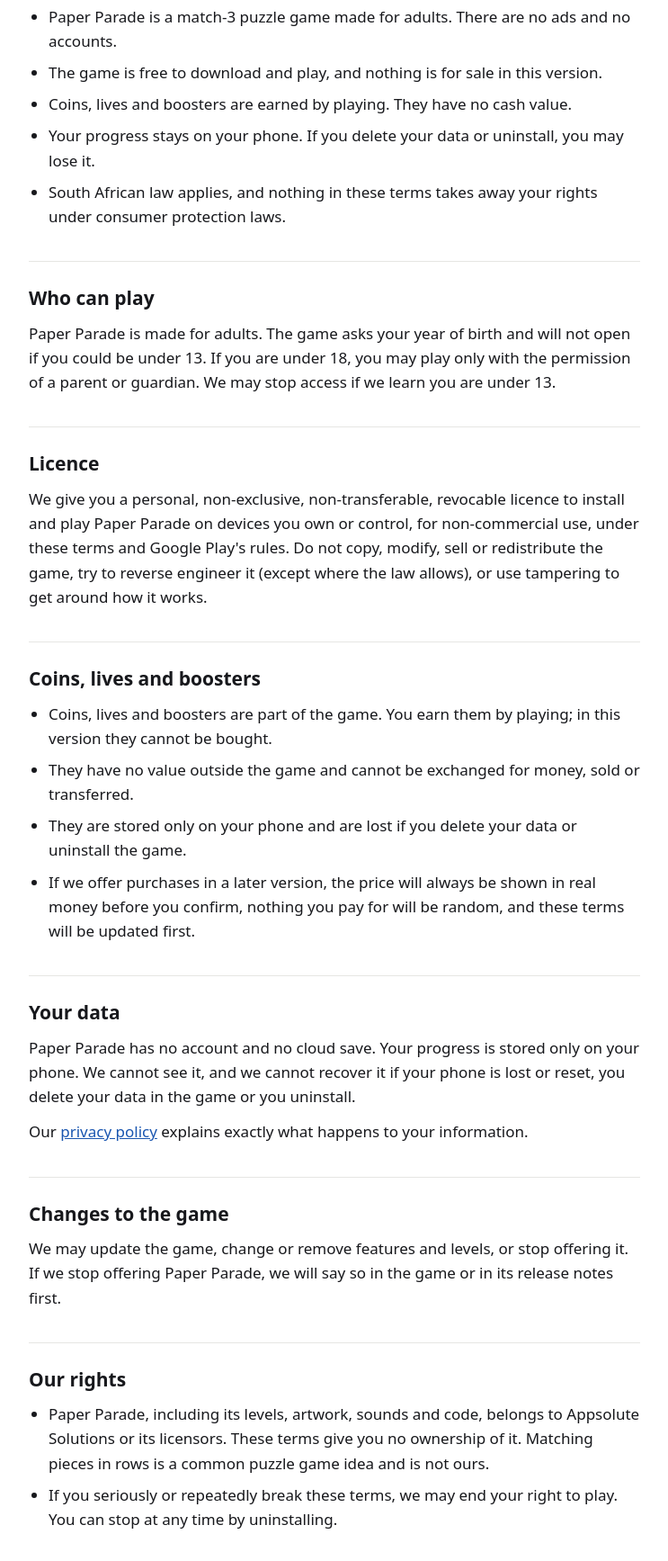
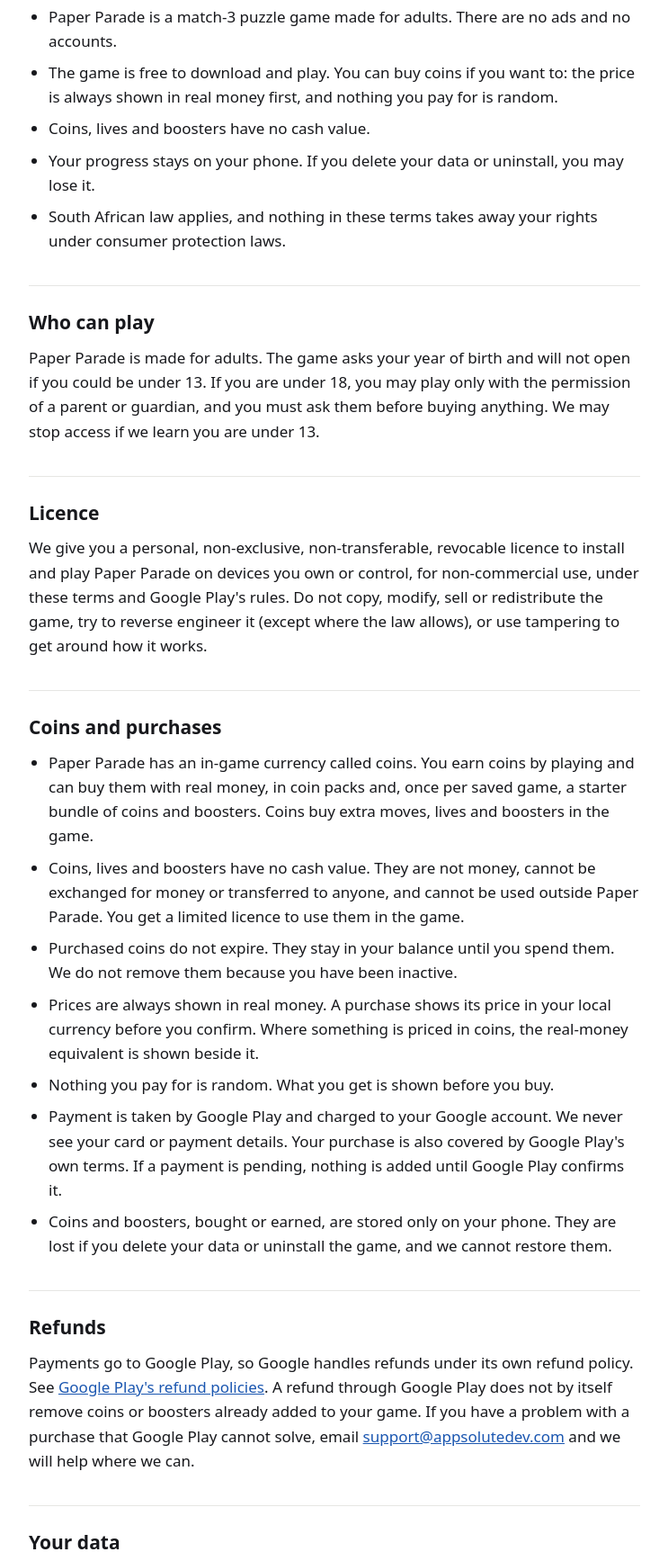
Before and after one commit to Appsolute-Solutions/homepage, a plain HTML site: page paperparade/terms.html in a window 1280 px wide. Shown: the part 352-2087 px from the top of the page at 90% size, without its empty margins (268-1011 px from the left). Drawn offline with Linux system fonts and the light colour scheme.

Commit message:
Paper Parade: coin purchases through Google Play in the privacy policy and terms

```diff
--- a/paperparade/terms.html
+++ b/paperparade/terms.html
@@ -4,7 +4,7 @@
     <meta charset="utf-8" />
     <meta name="viewport" content="width=device-width, initial-scale=1" />
     <title>Paper Parade terms of use</title>
-    <meta name="description" content="The terms for playing Paper Parade, including the full-version purchase and refunds." />
+    <meta name="description" content="The terms for playing Paper Parade, including coin purchases and refunds." />
     <link rel="icon" href="../assets/favicon.png" type="image/png" />
     <style>
       :root { color-scheme: light dark; --ink: #17181c; --muted: #5b5e66; --line: #e6e6e3; --bg: #fff; --link: #1a56b0; }
@@ -29,13 +29,15 @@
       <p class="meta">Last updated: 17 November 2026</p>
       <p>These terms of use are an agreement between you and Appsolute Dev (Appsolute Solutions), South Africa ("we", "us"). They cover the Paper Parade game for Android ("the game"). By downloading or playing the game you agree to them. If you do not agree, please do not play.</p>
       <h2>The short version</h2>
-      <ul><li>Paper Parade is a match-3 puzzle game made for adults. There are no ads and no accounts.</li><li>The game is free to download and play, and nothing is for sale in this version.</li><li>Coins, lives and boosters are earned by playing. They have no cash value.</li><li>Your progress stays on your phone. If you delete your data or uninstall, you may lose it.</li><li>South African law applies, and nothing in these terms takes away your rights under consumer protection laws.</li></ul>
+      <ul><li>Paper Parade is a match-3 puzzle game made for adults. There are no ads and no accounts.</li><li>The game is free to download and play. You can buy coins if you want to: the price is always shown in real money first, and nothing you pay for is random.</li><li>Coins, lives and boosters have no cash value.</li><li>Your progress stays on your phone. If you delete your data or uninstall, you may lose it.</li><li>South African law applies, and nothing in these terms takes away your rights under consumer protection laws.</li></ul>
       <h2>Who can play</h2>
-      <p>Paper Parade is made for adults. The game asks your year of birth and will not open if you could be under 13. If you are under 18, you may play only with the permission of a parent or guardian. We may stop access if we learn you are under 13.</p>
+      <p>Paper Parade is made for adults. The game asks your year of birth and will not open if you could be under 13. If you are under 18, you may play only with the permission of a parent or guardian, and you must ask them before buying anything. We may stop access if we learn you are under 13.</p>
       <h2>Licence</h2>
       <p>We give you a personal, non-exclusive, non-transferable, revocable licence to install and play Paper Parade on devices you own or control, for non-commercial use, under these terms and Google Play's rules. Do not copy, modify, sell or redistribute the game, try to reverse engineer it (except where the law allows), or use tampering to get around how it works.</p>
-      <h2>Coins, lives and boosters</h2>
-      <ul><li>Coins, lives and boosters are part of the game. You earn them by playing; in this version they cannot be bought.</li><li>They have no value outside the game and cannot be exchanged for money, sold or transferred.</li><li>They are stored only on your phone and are lost if you delete your data or uninstall the game.</li><li>If we offer purchases in a later version, the price will always be shown in real money before you confirm, nothing you pay for will be random, and these terms will be updated first.</li></ul>
+      <h2>Coins and purchases</h2>
+      <ul><li>Paper Parade has an in-game currency called coins. You earn coins by playing and can buy them with real money, in coin packs and, once per saved game, a starter bundle of coins and boosters. Coins buy extra moves, lives and boosters in the game.</li><li>Coins, lives and boosters have no cash value. They are not money, cannot be exchanged for money or transferred to anyone, and cannot be used outside Paper Parade. You get a limited licence to use them in the game.</li><li>Purchased coins do not expire. They stay in your balance until you spend them. We do not remove them because you have been inactive.</li><li>Prices are always shown in real money. A purchase shows its price in your local currency before you confirm. Where something is priced in coins, the real-money equivalent is shown beside it.</li><li>Nothing you pay for is random. What you get is shown before you buy.</li><li>Payment is taken by Google Play and charged to your Google account. We never see your card or payment details. Your purchase is also covered by Google Play's own terms. If a payment is pending, nothing is added until Google Play confirms it.</li><li>Coins and boosters, bought or earned, are stored only on your phone. They are lost if you delete your data or uninstall the game, and we cannot restore them.</li></ul>
+      <h2>Refunds</h2>
+      <p>Payments go to Google Play, so Google handles refunds under its own refund policy. See <a href="https://support.google.com/googleplay/answer/2479637">Google Play's refund policies</a>. A refund through Google Play does not by itself remove coins or boosters already added to your game. If you have a problem with a purchase that Google Play cannot solve, email <a href="mailto:support@appsolutedev.com">support@appsolutedev.com</a> and we will help where we can.</p>
       <h2>Your data</h2>
       <p>Paper Parade has no account and no cloud save. Your progress is stored only on your phone. We cannot see it, and we cannot recover it if your phone is lost or reset, you delete your data in the game or you uninstall.</p>
       <p>Our <a href="privacy.html">privacy policy</a> explains exactly what happens to your information.</p>
```
Also changed, not shown: paperparade/privacy.html (+5 -5 lines).
